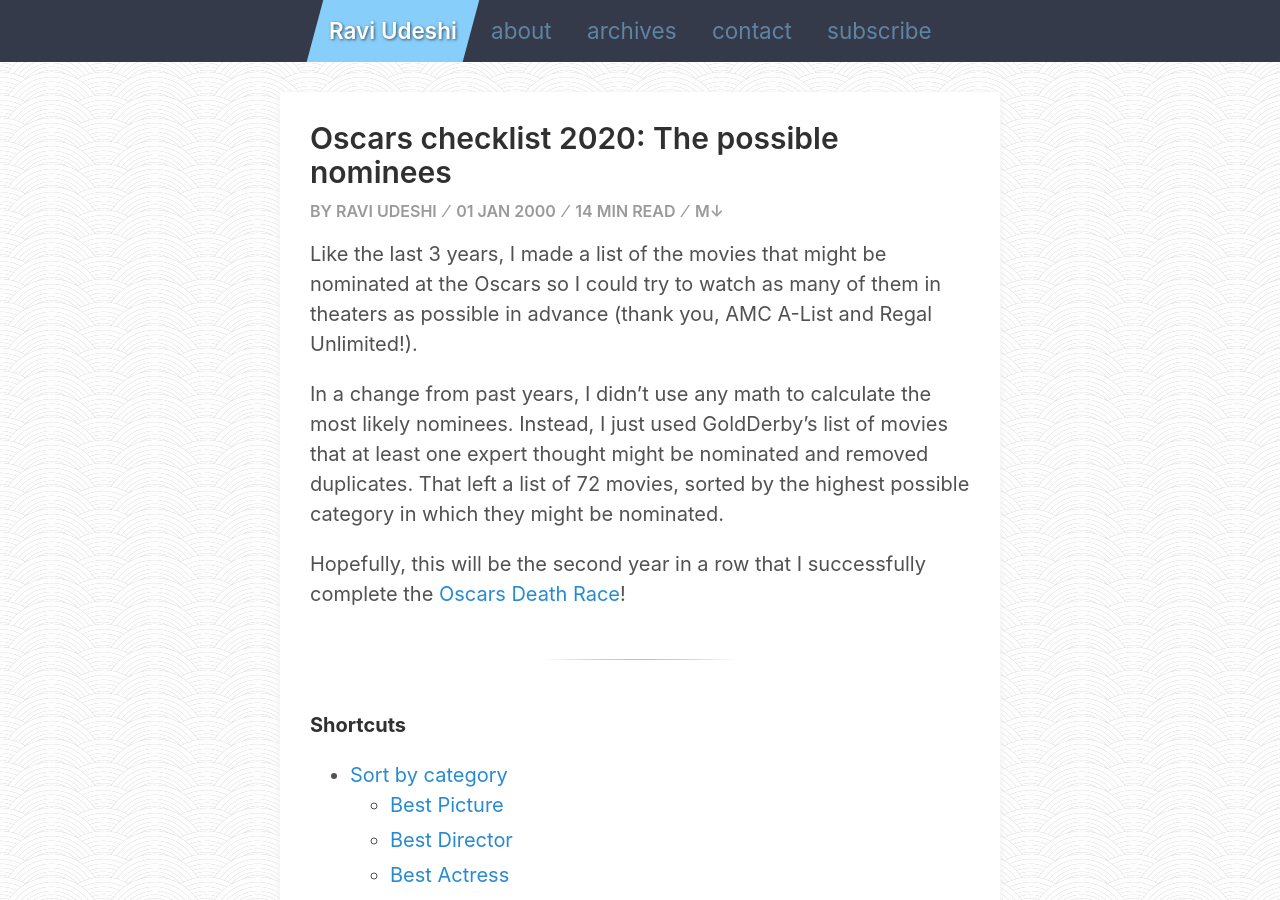
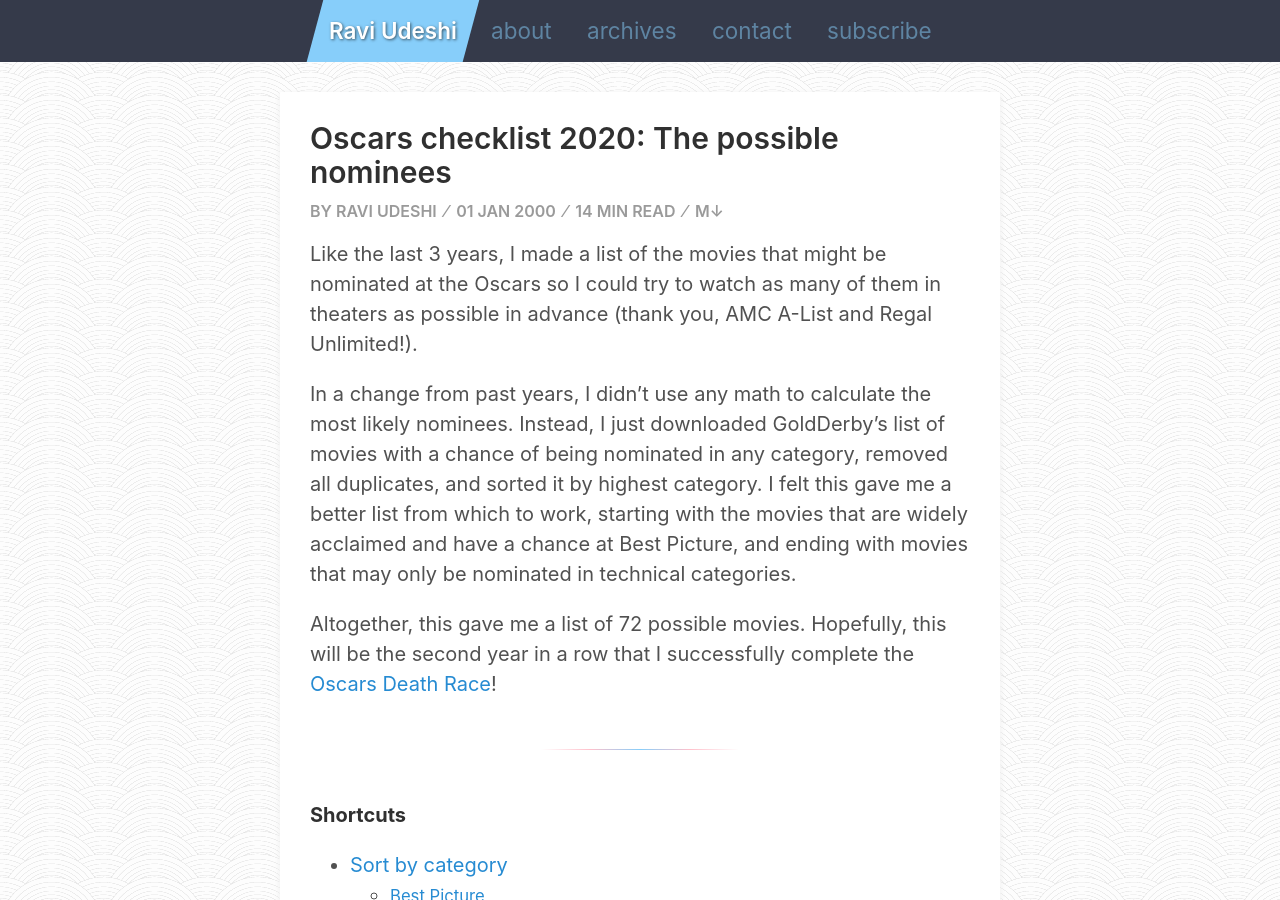
Before and after one commit to rkudeshi/rkudeshi.github.io, a Jekyll site: the page built from _posts/2000-01-01-oscars-checklist-2020-possible-nominees.md, in a window 1280 px wide and 900 px high. Built offline with Jekyll 4.4.1, drawn with Linux system fonts in a browser that asks for light colours; some of the changed text lies outside the part shown.

Commit message:
Update 2000-01-01-oscars-checklist-2020-possible-nominees.md

```diff
--- a/_posts/2000-01-01-oscars-checklist-2020-possible-nominees.md
+++ b/_posts/2000-01-01-oscars-checklist-2020-possible-nominees.md
@@ -4,39 +4,39 @@ title: "Oscars checklist 2020: The possible nominees"
 
 Like the last 3 years, I made a list of the movies that might be nominated at the Oscars so I could try to watch as many of them in theaters as possible in advance (thank you, AMC A-List and Regal Unlimited!).
 
-In a change from past years, I didn't use any math to calculate the most likely nominees. Instead, I just used GoldDerby's list of movies that at least one expert thought might be nominated and removed duplicates. That left a list of 72 movies, sorted by the highest possible category in which they might be nominated.
+In a change from past years, I didn't use any math to calculate the most likely nominees. Instead, I just downloaded GoldDerby's list of movies with a chance of being nominated in any category, removed all duplicates, and sorted it by highest category. I felt this gave me a better list from which to work, starting with the movies that are widely acclaimed and have a chance at Best Picture, and ending with movies that may only be nominated in technical categories.
 
-Hopefully, this will be the second year in a row that I successfully complete the [Oscars Death Race](https://www.npr.org/sections/monkeysee/2011/02/24/134029466/one-woman-56-movies-the-oscars-death-race-a-windmill-worth-tilting-at)!
+Altogether, this gave me a list of 72 possible movies. Hopefully, this will be the second year in a row that I successfully complete the [Oscars Death Race](https://www.npr.org/sections/monkeysee/2011/02/24/134029466/one-woman-56-movies-the-oscars-death-race-a-windmill-worth-tilting-at)!
 
 ---
 
 **Shortcuts**
 
 * [Sort by category](#sort-by-category)
-    - [Best Picture](#best-picture)
-    - [Best Director](#best-director)
-    - [Best Actress](#best-actress)
-    - [Best Actor](#best-actor)
-    - [Best Supporting Actress](#best-supporting-actress)
-    - [Best Supporting Actor](#best-supporting-actor)
-    - [Best Original Screenplay](#best-original-screenplay)
-    - [Best Adapted Screenplay](#best-adapted-screenplay)
-    - [Best Cinematography](#best-cinematography)
-    - [Best International Film](#best-international-film)
-    - [Best Animated Feature](#best-animated-feature)
-    - [Best Documentary Feature](#best-documentary-feature)
-    - [Best Visual Effects](#best-visual-effects)
-    - [Best Film Editing](#best-film-editing)
-    - [Best Production Design](#best-production-design)
-    - [Best Costume Design](#best-costume-design)
-    - [Best Makeup and Hairstyling](#best-makeup-and-hairstyling)
-    - [Best Sound Editing](#best-sound-editing)
-    - [Best Sound Mixing](#best-sound-mixing)
-    - [Best Score](#best-score)
-    - [Best Song](#best-song)
-    - [Best Live Action Short](#best-live-action-short)
-    - [Best Animated Short](#best-animated-short)
-    - [Best Documentary Short](#best-documentary-short)
+    - <small>[Best Picture](#best-picture)</small>
+    - <small>[Best Director](#best-director)</small>
+    - <small>[Best Actress](#best-actress)</small>
+    - <small>[Best Actor](#best-actor)</small>
+    - <small>[Best Supporting Actress](#best-supporting-actress)</small>
+    - <small>[Best Supporting Actor](#best-supporting-actor)</small>
+    - <small>[Best Original Screenplay](#best-original-screenplay)</small>
+    - <small>[Best Adapted Screenplay](#best-adapted-screenplay)</small>
+    - <small>[Best Cinematography](#best-cinematography)</small>
+    - <small>[Best International Film](#best-international-film)</small>
+    - <small>[Best Animated Feature](#best-animated-feature)</small>
+    - <small>[Best Documentary Feature](#best-documentary-feature)</small>
+    - <small>[Best Visual Effects](#best-visual-effects)</small>
+    - <small>[Best Film Editing](#best-film-editing)</small>
+    - <small>[Best Production Design](#best-production-design)</small>
+    - <small>[Best Costume Design](#best-costume-design)</small>
+    - <small>[Best Makeup and Hairstyling](#best-makeup-and-hairstyling)</small>
+    - <small>[Best Sound Editing](#best-sound-editing)</small>
+    - <small>[Best Sound Mixing](#best-sound-mixing)</small>
+    - <small>[Best Score](#best-score)</small>
+    - <small>[Best Song](#best-song)</small>
+    - <small>[Best Live Action Short](#best-live-action-short)</small>
+    - <small>[Best Animated Short](#best-animated-short)</small>
+    - <small>[Best Documentary Short](#best-documentary-short)</small>
 * [Final list](#final-list)
 
 ---
```
Also changed, not shown: other parts of _posts/2000-01-01-oscars-checklist-2020-possible-nominees.md (+1 -1 lines).
